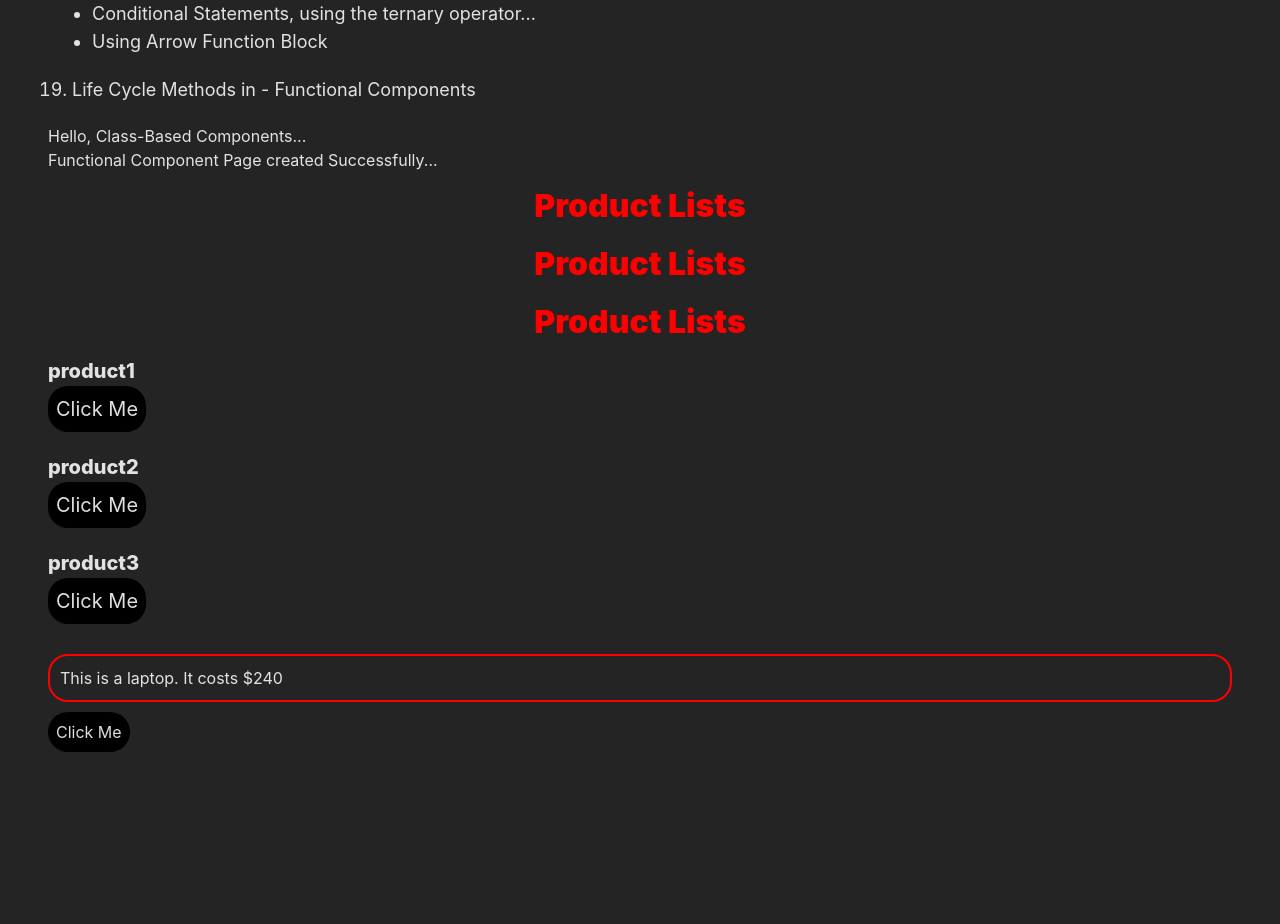
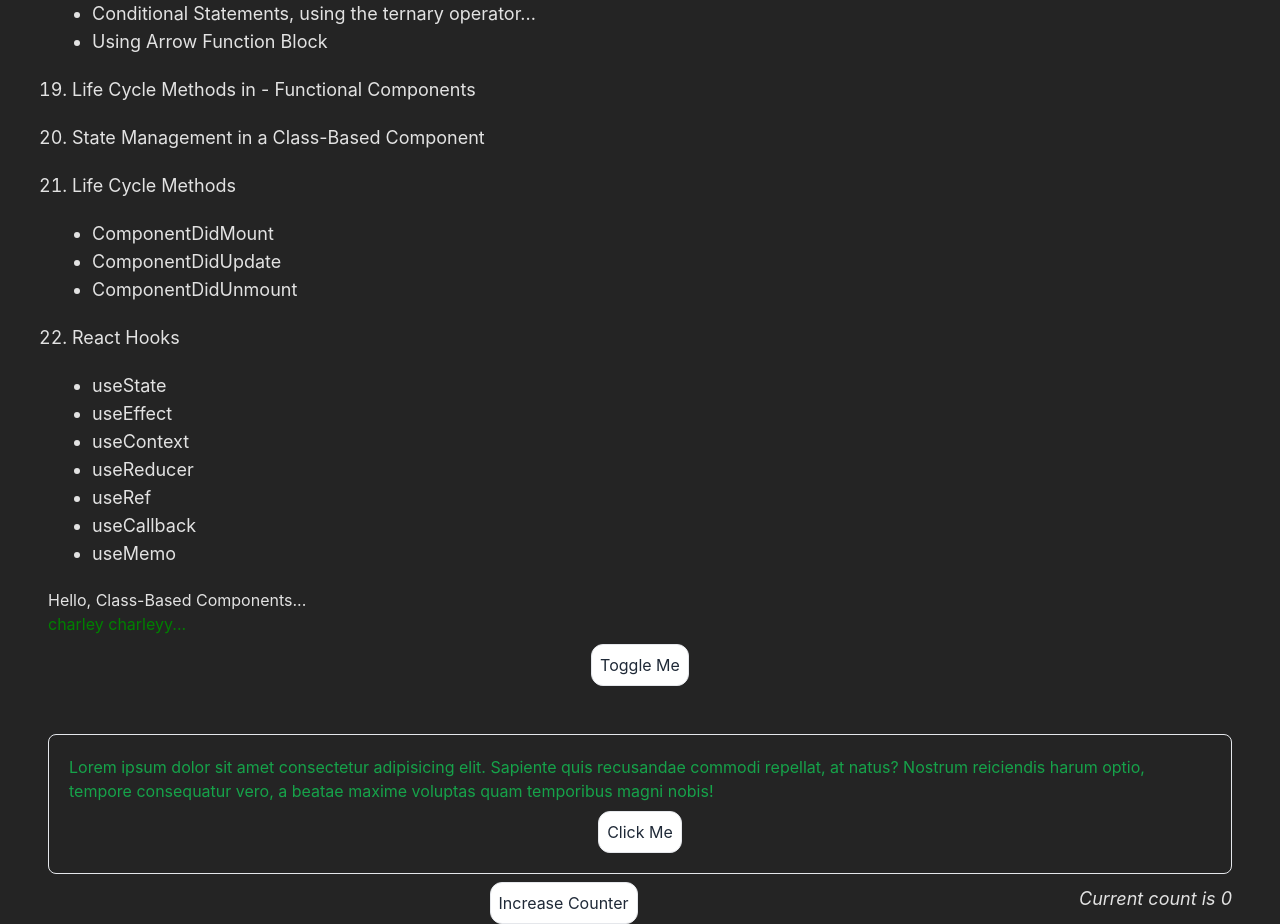
Before and after one commit to RemedyOnline/JS_ES6_Concepts, a React (Vite) app: page / in a window 1280 px wide. Shown: the part 1300-2224 px from the top of the page. Before the commit the page ends 2072 px from the top, so only its background shows below. Built offline with nearby package versions, Linux system fonts and the light colour scheme; no server answers.

Commit message:
Friday dawn charleyy..

```diff
--- a/src/App.jsx
+++ b/src/App.jsx
@@ -13,12 +13,12 @@ function App() {
 		<>
 			<h1 className="text-3xl font-semibold mb-4">ES6 Concepts Tutorials</h1>
 			<section className="mx-12">
-				<ES6Concepts />
+				{/* <ES6Concepts /> */}
 				<TableOfContent />
 				<ClassBasedComponent />
-				<FunctionalComponent />
+				{/* <FunctionalComponent /> */}
 				{/* <Miscellaneous /> */}
-				<ProductList productKey={dummyProductsData} name="laptop" price={240} />
+				{/* <ProductList productKey={dummyProductsData} name="laptop" price={240} /> */}
 			</section>
 		</>
 	);
--- a/src/components/ClassBasedComponent1.jsx
+++ b/src/components/ClassBasedComponent1.jsx
@@ -1,10 +1,136 @@
 import { Component } from "react";
 
 class ClassBasedComponent extends Component {
+	// take a state...
+	state = {
+		showDesc: true,
+		changeColor: false,
+		showText: false,
+		count: 0,
+		changeCountStyle: false,
+	};
+
+	buttonClick = () => {
+		console.log("2nd Btn Clicked bro..!");
+		// console.log(this.state);
+
+		// the line below is prohibited... and so never do that.
+		// this.textState.showText = !this.textState.showText;
+		this.setState({
+			showText: !this.state.showText,
+		});
+	};
+
+	handleClick = () => {
+		console.log("Btn clicked bro!");
+		// console.log(this.state);
+
+		const { showDesc, changeColor } = this.state;
+		this.setState({
+			showDesc: !showDesc,
+			changeColor: !changeColor,
+		});
+	};
+
+	componentDidMount() {
+		console.log("Mounted page after first reload");
+		this.setState({
+			showDesc: !this.state.showDesc,
+			// changeColor: !this.state.changeColor,
+		});
+	}
+
+	componentDidUpdate(prevProps, prevState) {
+		// console.log(prevState, this.state);
+
+		if (
+			prevState &&
+			prevState.count !== this.state.count &&
+			this.state.count === 10
+		) {
+			this.setState({
+				...this.state,
+				changeCountStyle: true,
+			});
+		}
+	}
+
+	increaseCounter = () => {
+		this.setState({
+			// ...this.state,
+			count: this.state.count + 1,
+		});
+	};
+
+	componentWillUnmount() {
+		console.log("Component is being UNMOUNTED..");
+	}
+
 	render() {
+		// console.log(this.state); // for accessing the state..
+
+		const { showDesc, changeColor, changeCountStyle } = this.state;
+		console.log(changeCountStyle);
+
 		return (
 			<div>
 				<h1>Hello, Class-Based Components...</h1>
+				{showDesc ? (
+					<p style={{ color: changeColor ? "red" : "green" }}>
+						Lorem ipsum dolor sit amet consectetur adipisicing elit. Quaerat
+						assumenda nulla error inventore unde ad, voluptatum nemo natus
+						possimus rem nobis quibusdam reprehenderit doloribus alias ullam in
+						esse nostrum expedita?
+					</p>
+				) : (
+					<p style={{ color: changeColor ? "red" : "green" }}>
+						charley charleyy...
+					</p>
+				)}
+				<div>
+					<button
+						onClick={this.handleClick}
+						className="mx-auto flex mt-2 border p-2 rounded-xl bg-white text-gray-800 hover:bg-slate-200"
+					>
+						Toggle Me
+					</button>
+				</div>
+				<div className="mt-12 p-5 border rounded-lg">
+					{this.state.showText ? (
+						<p className="text-red-700">
+							Lorem ipsum dolor sit amet consectetur adipisore consequatur vero,
+							a beatae maxime voluptas quam temporibus magni nobis!
+						</p>
+					) : (
+						<p className="text-green-600">
+							Lorem ipsum dolor sit amet consectetur adipisicing elit. Sapiente
+							quis recusandae commodi repellat, at natus? Nostrum reiciendis
+							harum optio, tempore consequatur vero, a beatae maxime voluptas
+							quam temporibus magni nobis!
+						</p>
+					)}
+					<button
+						onClick={this.buttonClick}
+						className="mx-auto flex mt-2 border p-2 rounded-xl bg-white text-gray-800 hover:bg-slate-200"
+					>
+						Click Me
+					</button>
+				</div>
+				<div className="flex items-center ">
+					<button
+						onClick={this.increaseCounter}
+						className="mx-auto flex mt-2 border p-2 rounded-xl bg-white text-gray-800 hover:bg-slate-200"
+					>
+						Increase Counter
+					</button>
+					<span
+						className={
+							changeCountStyle ? "text-2xl font-bold" : "italic text-lg"
+						}
+					>
+						Current count is {this.state.count}
+					</span>
+				</div>
 			</div>
 		);
 	}
--- a/src/components/TableOfContent.jsx
+++ b/src/components/TableOfContent.jsx
@@ -50,6 +50,23 @@ const TableOfContent = () => {
 					<li>Using Arrow Function Block</li>
 				</ul>
 				<li>Life Cycle Methods in - Functional Components</li>
+				<li>State Management in a Class-Based Component</li>
+				<li>Life Cycle Methods</li>
+				<ul className="list-disc ml-5">
+					<li>ComponentDidMount</li>
+					<li>ComponentDidUpdate</li>
+					<li>ComponentDidUnmount</li>
+				</ul>
+				<li>React Hooks</li>
+				<ul className="list-disc ml-5">
+					<li>useState</li>
+					<li>useEffect</li>
+					<li>useContext</li>
+					<li>useReducer</li>
+					<li>useRef</li>
+					<li>useCallback</li>
+					<li>useMemo</li>
+				</ul>
 			</ol>
 			<section>
 				<div className="apiFetchProducts"></div>
--- a/src/components/products/index.jsx
+++ b/src/components/products/index.jsx
@@ -20,14 +20,30 @@ const ProductList = ({ name, price, productKey }) => {
 		<p className="product-title">No products available...</p>
 	);
 
-	// const renderTextBlock2 = null;
-	// if (flag) {
-	// 	renderTextBlock2 = <h2 className="product-title">Product Lists</h2>;
-	// } else {
-	// 	renderTextBlock2 = (
-	// 		<p className="product-title">No products available...</p>
-	// 	);
-	// }
+	let renderTextBlock2 = null;
+	if (!flag) {
+		renderTextBlock2 = <h2 className="product-title">Product Lists</h2>;
+	} else {
+		renderTextBlock2 = (
+			<p className="product-title">No products available...</p>
+		);
+	}
+
+	const signal = false;
+
+	function wasOffsideAnaa(signal) {
+		return !signal ? (
+			<p className="text-center italic line-through text-xl">Offside</p>
+		) : (
+			<p className="text-center italic underline text-xl">Clear Goal!</p>
+		);
+	}
+
+	const wasMessiOffice = signal ? (
+		<p className="text-center italic line-through text-xl">Offside</p>
+	) : (
+		<p className="text-center italic underline text-xl">Clear Goal!</p>
+	);
 
 	return (
 		<section>
@@ -38,7 +54,15 @@ const ProductList = ({ name, price, productKey }) => {
 			)}
 			{renderHeading(flag)}
 			{renderTextBlock}
-			{/* {renderTextBlock2} */}
+			{renderTextBlock2}
+			{/* For SIGNAL */}
+			{signal ? (
+				<p className="text-center italic line-through text-xl">Offside</p>
+			) : (
+				<p className="text-center italic underline text-xl">Clear Goal!</p>
+			)}
+			{wasOffsideAnaa(signal)}
+			{wasMessiOffice}
 			<div className="product-instance">
 				{productKey.map((prod, index) => (
 					<ProductItem singleItem={prod} key={index} />
```
